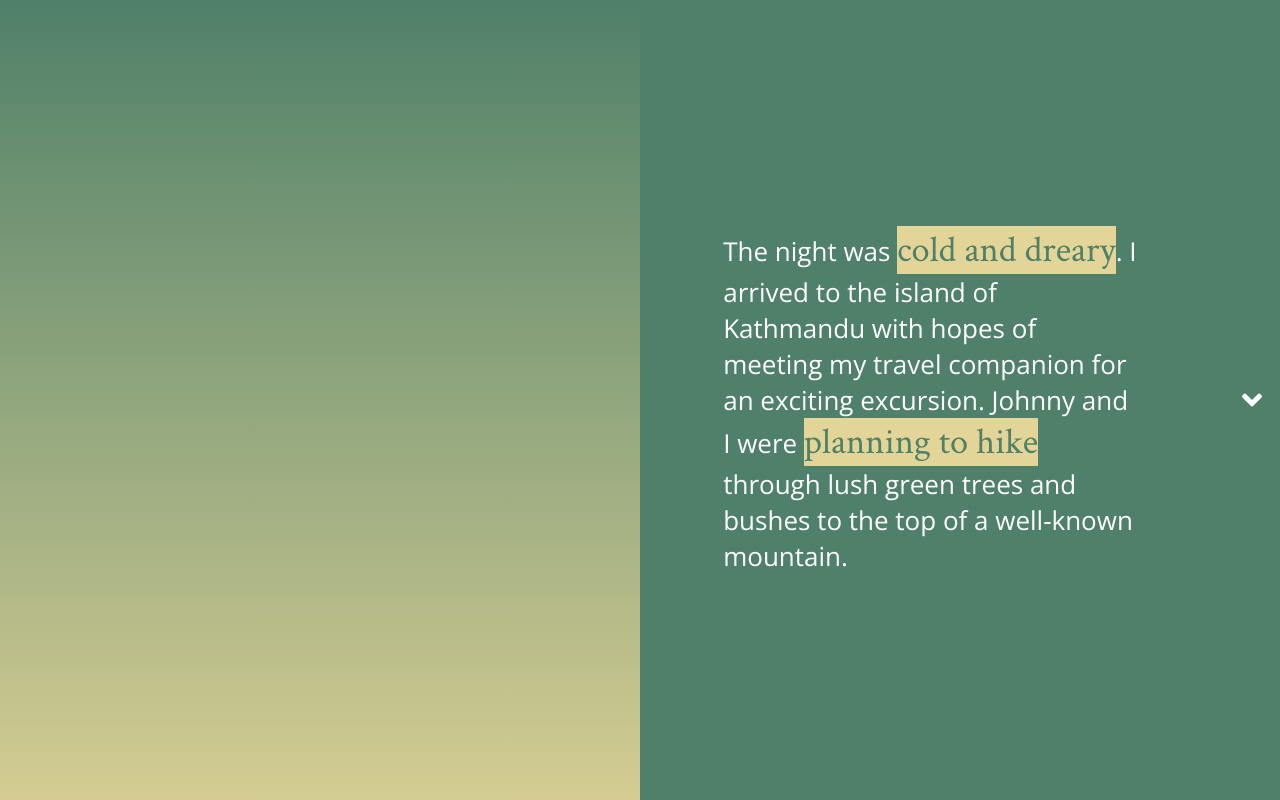
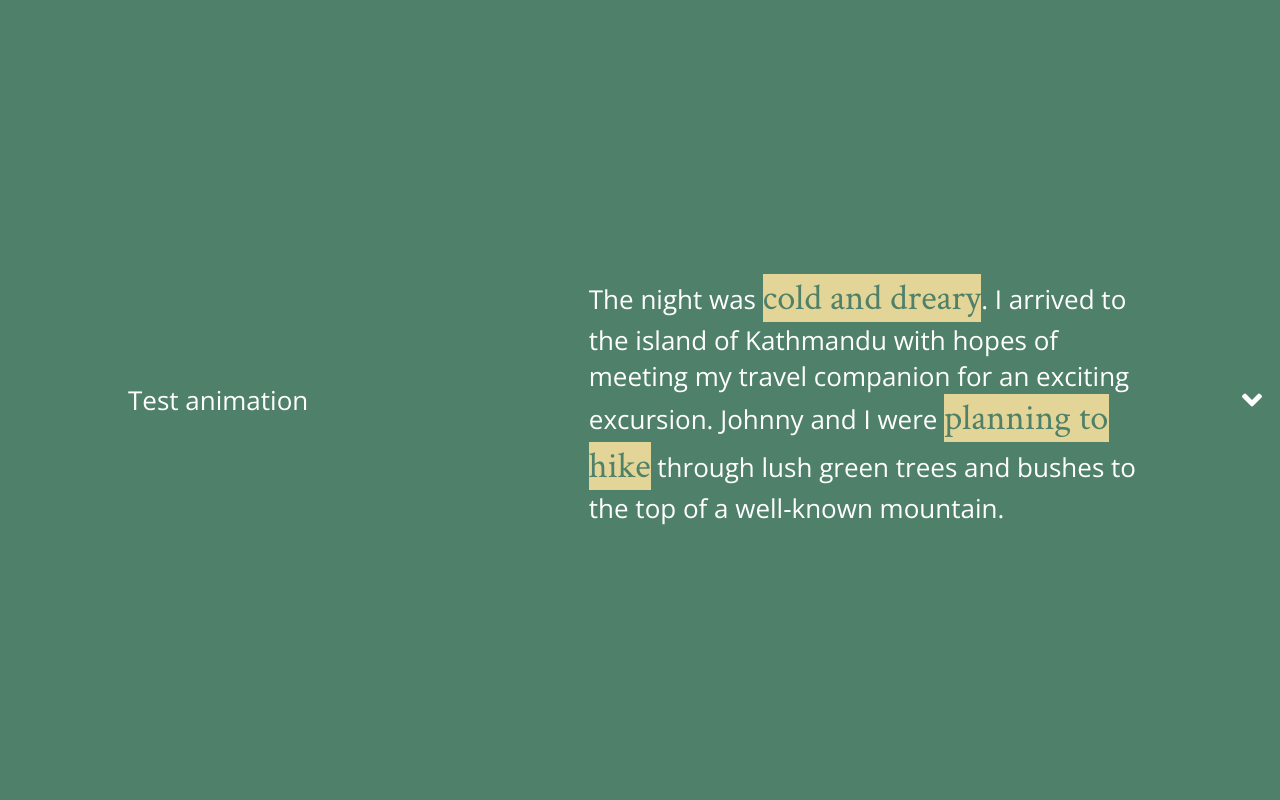
Before and after one commit to ryane1/GC-Final-Project, an Angular app: page /sad in a window 1280 px wide. Shown: the top 800 px of the page. Built offline with nearby package versions, Linux system fonts and the light colour scheme.

Commit message:
finished layout for all routes

```diff
--- a/src/app/story/anger-disgust/anger-disgust.component.css
+++ b/src/app/story/anger-disgust/anger-disgust.component.css
@@ -1,5 +1,12 @@
 /* Mobile Version */
-
+.content {
+  height: 50vh;
+}
+.anger1, .anger2, .anger3, .anger4, .anger5, .anger6, .anger7, .anger8, .anger9, .anger10 {
+  display: flex;
+  flex-direction: column;
+  justify-content: space-around;
+}
 /* Horizontal scroll */
 .horizontal_scroll {
   display: flex;
@@ -7,11 +14,11 @@
   overflow-x: auto;
 }
 section {
-  width: 100%;
   position: relative;
   display: flex;
   align-items: center;
-  height: 50vh;
+  height: 100vh;
+  width: 100vw;
   flex: 0 0 auto;
 }
 /* styling for sections */
@@ -79,6 +86,7 @@ p {
 .anger10 {
   background-color: #7e84ad;
 }
+/* styling for arrow buttons */
 .fa-angle-right {
   padding-right: 10px;
 }
@@ -93,7 +101,7 @@ p {
   /* adding gradient effect to background */
   div {
     height: 1000vh;
-    background-image: linear-gradient(
+    /* background-image: linear-gradient(
       #fe1100,
       #b31509,
       #44385c,
@@ -104,16 +112,11 @@ p {
       #44385c,
       #5c595a,
       #7e84ad
-    );
+    ); */
   }
   /* changing scroll to vertical */
   .horizontal_scroll {
     flex-direction: column;
-  }
-  section {
-    left: 50%;
-    width: 50vw;
-    height: 10%;
   }
   .fas {
     transform: rotate(90deg);
@@ -121,4 +124,14 @@ p {
   .fa-angle-right, .fa-angle-left {
     padding: 20px;
   }
+  .content {
+    width: 60vw;
+  }
+  .anger1, .anger2, .anger3, .anger4, .anger5, .anger6, .anger7, .anger8, .anger9, .anger10 {
+    flex-direction: row;
+    justify-content: space-between;
+  }
+  p {
+    padding: 10%;
+  }
 }
--- a/src/app/story/anger-disgust/anger-disgust.component.html
+++ b/src/app/story/anger-disgust/anger-disgust.component.html
@@ -1,74 +1,92 @@
 <div class="horizontal_scroll">
   <section class="anger1" #anger_1>
+    <p class>Test animation</p>
+    <section class="content">
       <p data-aos="fade-left" data-aos-duration="3000" data-aos-delay="200">
         The alarm clock <span class="angerspan1">echoed loudly</span> in my ears
-      for the third time. I sluggishly picked up my phone to snooze the annoying
-      ringing, when I realized I had 30 minutes until my first meeting of the
-      day with my team at work. My room was a
-      <span class="angerspan1">complete disaster</span> from clothes being flung
-      around aimlessly throughout the week. Have you ever heard of Speedy
-      Gonzalez? That was me in human form.
+        for the third time. I sluggishly picked up my phone to snooze the
+        annoying ringing, when I realized I had 30 minutes until my first
+        meeting of the day with my team at work. My room was a
+        <span class="angerspan1">complete disaster</span> from clothes being
+        flung around aimlessly throughout the week. Have you ever heard of
+        Speedy Gonzalez? That was me in human form.
       </p>
       <i (click)="scroll(anger_2)" class="fas fa-angle-right fa-2x"></i>
     </section>
+  </section>
 
   <section class="anger2" #anger_2>
+    <p>Test animation</p>
+    <section class="content">
       <i (click)="scroll(anger_1)" class="fas fa-angle-left fa-2x"></i>
       <p data-aos="fade-left" data-aos-duration="3000" data-aos-delay="200">
-      I darted back and forth across the room, looking for a presentable outfit.
-      I settled for a button-up shirt and a pair of jeans. I
-      <span class="angerspan2">sprinted to the kitchen counter</span> to grab my
-      keys and discovered something terrible. My keys were missing! My face
-      instantly <span class="angerspan2">turned red from anger</span> as I threw
-      my bag on the floor. I searched high and low but no luck.
+        I darted back and forth across the room, looking for a presentable
+        outfit. I settled for a button-up shirt and a pair of jeans. I
+        <span class="angerspan2">sprinted to the kitchen counter</span> to grab
+        my keys and discovered something terrible. My keys were missing! My face
+        instantly <span class="angerspan2">turned red from anger</span> as I
+        threw my bag on the floor. I searched high and low but no luck.
       </p>
       <i (click)="scroll(anger_3)" class="fas fa-angle-right fa-2x"></i>
     </section>
+  </section>
 
   <section class="anger3" #anger_3>
+    <p>Test animation</p>
+    <section class="content">
       <i (click)="scroll(anger_2)" class="fas fa-angle-left fa-2x"></i>
       <p data-aos="fade-left" data-aos-duration="3000" data-aos-delay="200">
-      All of sudden, Petey, my parrot, began yelling, “I’m hungry, I’m hungry”.
+        All of sudden, Petey, my parrot, began yelling, “I’m hungry, I’m
+        hungry”.
         <span class="angerspan3">I didn’t have time</span> to make him an
         assortment of fruits and vegetables like I normally do. Unfortunately, I
-      had to give him the banana that I was planning to eat for breakfast. Now I
-      had to face the fact that I was going to be
+        had to give him the banana that I was planning to eat for breakfast. Now
+        I had to face the fact that I was going to be
         <span class="angerspan3">late and hungry</span>. As I placed the small
         bowl of fruit in Petey’s cage, I noticed my car keys tucked away behind
         one of his toys.
       </p>
       <i (click)="scroll(anger_4)" class="fas fa-angle-right fa-2x"></i>
     </section>
+  </section>
 
   <section class="anger4" #anger_4>
+    <p>Test animation</p>
+    <section class="content">
       <i (click)="scroll(anger_3)" class="fas fa-angle-left fa-2x"></i>
       <p data-aos="fade-left" data-aos-duration="3000" data-aos-delay="200">
         Fun fact: sometimes Petey likes to sneak out of his cage at night and
-      <span class="angerspan4">wreak havoc</span> in the living room, then sneak
-      back into his cage as if nothing happened. If you’re thinking about
-      getting a parrot as a pet, just don’t! After I squinted my drowsy eyelids
-      and stared the unphased Petey in his eyes for about 10 seconds, I
-      <span class="angerspan4">slammed the front door</span> and headed towards
-      the car.
+        <span class="angerspan4">wreak havoc</span> in the living room, then
+        sneak back into his cage as if nothing happened. If you’re thinking
+        about getting a parrot as a pet, just don’t! After I squinted my drowsy
+        eyelids and stared the unphased Petey in his eyes for about 10 seconds,
+        I <span class="angerspan4">slammed the front door</span> and headed
+        towards the car.
       </p>
       <i (click)="scroll(anger_5)" class="fas fa-angle-right fa-2x"></i>
     </section>
+  </section>
 
   <section class="anger5" #anger_5>
+    <p>Test animation</p>
+    <section class="content">
       <i (click)="scroll(anger_4)" class="fas fa-angle-left fa-2x"></i>
       <p data-aos="fade-left" data-aos-duration="3000" data-aos-delay="200">
-      I revved up the engine and zoomed out the driveway. Surprisingly, I hadn’t
-      received email notifications from my team about my tardiness. I dropped
-      down onto the freeway and found myself stuck in
+        I revved up the engine and zoomed out the driveway. Surprisingly, I
+        hadn’t received email notifications from my team about my tardiness. I
+        dropped down onto the freeway and found myself stuck in
         <span class="angerspan5">bumper to bumper traffic</span>. I didn’t even
         bother to look at the time, to save myself from the
-      <span class="angerspan5">torment of being extremely late</span>. Luckily,
-      the traffic lightened up after a few minutes.
+        <span class="angerspan5">torment of being extremely late</span>.
+        Luckily, the traffic lightened up after a few minutes.
       </p>
       <i (click)="scroll(anger_6)" class="fas fa-angle-right fa-2x"></i>
     </section>
+  </section>
 
   <section class="anger6" #anger_6>
+    <p>Test animation</p>
+    <section class="content">
       <i (click)="scroll(anger_5)" class="fas fa-angle-left fa-2x"></i>
       <p data-aos="fade-left" data-aos-duration="3000" data-aos-delay="200">
         I pulled into the parking lot and thought about a
@@ -80,19 +98,25 @@
       </p>
       <i (click)="scroll(anger_7)" class="fas fa-angle-right fa-2x"></i>
     </section>
+  </section>
 
   <section class="anger7" #anger_7>
+    <p>Test animation</p>
+    <section class="content">
       <i (click)="scroll(anger_6)" class="fas fa-angle-left fa-2x"></i>
       <p data-aos="fade-left" data-aos-duration="3000" data-aos-delay="200">
         I frantically hopped out of the car and just when I thought the morning
         couldn’t get any worse, my phone slipped out of my hand.
-      <span class="angerspan7">I yelled at the top of my lungs in rage</span> as
-      I tried to save myself and the phone from immense agony.
+        <span class="angerspan7">I yelled at the top of my lungs in rage</span>
+        as I tried to save myself and the phone from immense agony.
       </p>
       <i (click)="scroll(anger_8)" class="fas fa-angle-right fa-2x"></i>
     </section>
+  </section>
 
   <section class="anger8" #anger_8>
+    <p>Test animation</p>
+    <section class="content">
       <i (click)="scroll(anger_7)" class="fas fa-angle-left fa-2x"></i>
       <p data-aos="fade-left" data-aos-duration="3000" data-aos-delay="200">
         The gut-wrenching sound of my brand new phone hitting the pavement sent
@@ -102,8 +126,11 @@
       </p>
       <i (click)="scroll(anger_9)" class="fas fa-angle-right fa-2x"></i>
     </section>
+  </section>
 
   <section class="anger9" #anger_9>
+    <p>Test animation</p>
+    <section class="content">
       <i (click)="scroll(anger_8)" class="fas fa-angle-left fa-2x"></i>
       <p data-aos="fade-left" data-aos-duration="3000" data-aos-delay="200">
         As I examined my phone, the shattered screen
@@ -113,19 +140,21 @@
       </p>
       <i (click)="scroll(anger_10)" class="fas fa-angle-right fa-2x"></i>
     </section>
+  </section>
 
   <section class="anger10" #anger_10>
+    <p>Test animation</p>
+    <section class="content">
       <i (click)="scroll(anger_9)" class="fas fa-angle-left fa-2x"></i>
       <p data-aos="fade-left" data-aos-duration="3000" data-aos-delay="200">
-      On my way to the conference room, I noticed my co-worker casually sitting
-      at his desk. I asked if I had missed the meeting and he said, “<span
-        class="angerspan10"
-        >What meeting?</span
-      >
-      Are you talking about the one tomorrow?” with confusion. At that moment, I
-      realized that I set my alarm for the wrong day.
+        On my way to the conference room, I noticed my co-worker casually
+        sitting at his desk. I asked if I had missed the meeting and he said,
+        “<span class="angerspan10">What meeting?</span>
+        Are you talking about the one tomorrow?” with confusion. At that moment,
+        I realized that I set my alarm for the wrong day.
         <span class="angerspan10">I was flabbergasted</span> by the turn of
         events.
       </p>
     </section>
+  </section>
 </div>
--- a/src/app/story/joy-surprise/joy-surprise.component.css
+++ b/src/app/story/joy-surprise/joy-surprise.component.css
@@ -3,7 +3,6 @@
   height: 50vh;
 }
 .part1, .part2, .part3, .part4, .part5, .part6, .part7, .part8, .part9, .part10 {
-  /* height: 50vh; */
   display: flex;
   flex-direction: column;
   justify-content: space-around;
@@ -86,6 +85,7 @@ p {
   background-color: #f28080;
   color: white;
 }
+/* styling for arrow buttons */
 .fa-angle-right {
   padding-right: 10px;
 }
@@ -127,8 +127,6 @@ p {
     width: 60vw;
   }
   .part1, .part2, .part3, .part4, .part5, .part6, .part7, .part8, .part9, .part10 {
-    /* height: 50vh; */
-    display: flex;
     flex-direction: row;
     justify-content: space-between;
   }
--- a/src/app/story/sadness-fear/sadness-fear.component.css
+++ b/src/app/story/sadness-fear/sadness-fear.component.css
@@ -1,5 +1,12 @@
 /* Mobile Version */
-
+.content {
+  height: 50vh;
+}
+.fear1, .fear2, .fear3, .fear4, .fear5, .fear6, .fear7, .fear8, .fear9, .fear10 {
+  display: flex;
+  flex-direction: column;
+  justify-content: space-around;
+}
 /* Horizontal scroll */
 .horizontal_scroll {
   display: flex;
@@ -7,11 +14,11 @@
   overflow-x: auto;
 }
 section {
-  width: 100%;
   position: relative;
   display: flex;
   align-items: center;
-  height: 50vh;
+  height: 100vh;
+  width: 100vw;
   flex: 0 0 auto;
 }
 /* styling for each section */
@@ -78,6 +85,7 @@ p {
 .fear10 {
   background-color: #b8e63d;
 }
+/* styling for arrow buttons */
 .fa-angle-right {
   padding-right: 10px;
 }
@@ -85,14 +93,14 @@ p {
   padding-left: 10px;
 }
 /* Desktop Version */
-@media only screen and (min-width: 992px) {
+@media only screen and (min-width: 768px) {
   p {
     font-size: 26px;
   }
   /* gradient background */
   div {
     height: 1000vh;
-    background-image: linear-gradient(
+    /* background-image: linear-gradient(
       #4f8069,
       #e3d597,
       #293b75,
@@ -103,16 +111,11 @@ p {
       #293b75,
       #334011,
       #b8e63d
-    );
+    ); */
   }
   /* changing scroll to vertical */
   .horizontal_scroll {
     flex-direction: column;
-  }
-  section {
-    left: 50%;
-    width: 50vw;
-    height: 10%;
   }
   .fas {
     transform: rotate(90deg);
@@ -120,4 +123,14 @@ p {
   .fa-angle-right, .fa-angle-left {
     padding: 20px;
   }
+  .content {
+    width: 60vw;
+  }
+  .fear1, .fear2, .fear3, .fear4, .fear5, .fear6, .fear7, .fear8, .fear9, .fear10 {
+    flex-direction: row;
+    justify-content: space-between;
+  }
+  p {
+    padding: 10%;
+  }
 }
--- a/src/app/story/sadness-fear/sadness-fear.component.html
+++ b/src/app/story/sadness-fear/sadness-fear.component.html
@@ -1,97 +1,122 @@
 <div class="horizontal_scroll">
   <section class="fear1" #fear_1>
+    <p class>Test animation</p>
+    <section class="content">
       <p data-aos="fade-left" data-aos-duration="3000" data-aos-delay="200">
-      The night was <span class="fearspan1">cold and dreary</span>. I arrived to
-      the island of Kathmandu with hopes of meeting my travel companion for an
-      exciting excursion. Johnny and I were
+        The night was <span class="fearspan1">cold and dreary</span>. I arrived
+        to the island of Kathmandu with hopes of meeting my travel companion for
+        an exciting excursion. Johnny and I were
         <span class="fearspan1">planning to hike</span> through lush green trees
         and bushes to the top of a well-known mountain.
       </p>
       <i (click)="scroll(fear_2)" class="fas fa-angle-right fa-2x"></i>
     </section>
+  </section>
 
   <section class="fear2" #fear_2>
+    <p class>Test animation</p>
+    <section class="content">
       <i (click)="scroll(fear_1)" class="fas fa-angle-left fa-2x"></i>
       <p data-aos="fade-left" data-aos-duration="3000" data-aos-delay="200">
         I usually don’t travel to remote islands
         <span class="fearspan2">alone</span>, but I decided to take the risk. I
-      spent the night meeting the people of the town. Everything was going well
-      until
+        spent the night meeting the people of the town. Everything was going
+        well until
         <span class="fearspan2"
           >I was dared to eat a chocolate covered grasshopper</span
         >.
       </p>
       <i (click)="scroll(fear_3)" class="fas fa-angle-right fa-2x"></i>
     </section>
+  </section>
 
   <section class="fear3" #fear_3>
+    <p class>Test animation</p>
+    <section class="content">
       <i (click)="scroll(fear_2)" class="fas fa-angle-left fa-2x"></i>
       <p data-aos="fade-left" data-aos-duration="3000" data-aos-delay="200">
         While I admire Guy Fieri’s fearlessness to eat
-      <span class="fearspan3">chicken toes and lizard arms</span>, I was not up
-      for the challenge at all. However, I didn’t want to seem like a scaredy
-      cat in front of my new friends, so I obliged.
+        <span class="fearspan3">chicken toes and lizard arms</span>, I was not
+        up for the challenge at all. However, I didn’t want to seem like a
+        scaredy cat in front of my new friends, so I obliged.
         <span class="fearspan3">I closed my eyes in despair and chewed.</span>
       </p>
       <i (click)="scroll(fear_4)" class="fas fa-angle-right fa-2x"></i>
     </section>
+  </section>
 
   <section class="fear4" #fear_4>
+    <p class>Test animation</p>
+    <section class="content">
       <i (click)="scroll(fear_3)" class="fas fa-angle-left fa-2x"></i>
       <p data-aos="fade-left" data-aos-duration="3000" data-aos-delay="200">
         As I felt the bugs’ stiff
-      <span class="fearspan4">legs crunch in my mouth</span>, I imagined that it
-      was a handful of fresh, crispy fries from McDonald’s. Laughs echoed from
-      the crowd as they witnessessed the expression of
+        <span class="fearspan4">legs crunch in my mouth</span>, I imagined that
+        it was a handful of fresh, crispy fries from McDonald’s. Laughs echoed
+        from the crowd as they witnessessed the expression of
         <span class="fearspan4">disgust</span> cover my face. Don’t eat
-      grasshoppers in any way, shape, or form, I beg of you! Suddenly, the loud
-      voices began to fade slowly.
+        grasshoppers in any way, shape, or form, I beg of you! Suddenly, the
+        loud voices began to fade slowly.
       </p>
       <i (click)="scroll(fear_5)" class="fas fa-angle-right fa-2x"></i>
     </section>
+  </section>
 
   <section class="fear5" #fear_5>
+    <p class>Test animation</p>
+    <section class="content">
       <i (click)="scroll(fear_4)" class="fas fa-angle-left fa-2x"></i>
       <p data-aos="fade-left" data-aos-duration="3000" data-aos-delay="200">
         I opened my eyes and saw
-      <span class="fearspan5">lightning bolts sketch the dark, black sky.</span>
-      Everyone scattered in different directions. If you’re from Kathmandu, you
-      know when it rains, it pours. As a visitor, I apparently didn’t get the
-      memo.
+        <span class="fearspan5"
+          >lightning bolts sketch the dark, black sky.</span
+        >
+        Everyone scattered in different directions. If you’re from Kathmandu,
+        you know when it rains, it pours. As a visitor, I apparently didn’t get
+        the memo.
         <span class="fearspan5"
           >A thunderous cloud stood above my head and released a monsoon.</span
         >
       </p>
       <i (click)="scroll(fear_6)" class="fas fa-angle-right fa-2x"></i>
     </section>
+  </section>
 
   <section class="fear6" #fear_6>
+    <p class>Test animation</p>
+    <section class="content">
       <i (click)="scroll(fear_5)" class="fas fa-angle-left fa-2x"></i>
       <p data-aos="fade-left" data-aos-duration="3000" data-aos-delay="200">
-      I <span class="fearspan6">frantically sprinted</span> towards the nearest
-      place of shelter. The heavy wind blew so hard that it formed a blurry cast
-      over my eyes. I felt like I was Tom Hanks in a scene from Cast Away. Out
-      of nowhere, I saw
-      <span class="fearspan6">dimmed headlights approaching me.</span> It was an
-      old man driving a rickshaw.
+        I <span class="fearspan6">frantically sprinted</span> towards the
+        nearest place of shelter. The heavy wind blew so hard that it formed a
+        blurry cast over my eyes. I felt like I was Tom Hanks in a scene from
+        Cast Away. Out of nowhere, I saw
+        <span class="fearspan6">dimmed headlights approaching me.</span> It was
+        an old man driving a rickshaw.
       </p>
       <i (click)="scroll(fear_7)" class="fas fa-angle-right fa-2x"></i>
     </section>
+  </section>
 
   <section class="fear7" #fear_7>
+    <p class>Test animation</p>
+    <section class="content">
       <i (click)="scroll(fear_6)" class="fas fa-angle-left fa-2x"></i>
       <p data-aos="fade-left" data-aos-duration="3000" data-aos-delay="200">
         How he managed to drive through this
         <span class="fearspan7">treacherous weather</span> was beyond me.
-      Honestly, I didn’t care because I just wanted help, even if it was from a
-      <span class="fearspan7">stranger.</span> So I hopped on the rundown ride
-      and proceeded to tell the driver where I stayed. He didn’t speak any
-      English and could barely hear a word that I was saying.
+        Honestly, I didn’t care because I just wanted help, even if it was from
+        a <span class="fearspan7">stranger.</span> So I hopped on the rundown
+        ride and proceeded to tell the driver where I stayed. He didn’t speak
+        any English and could barely hear a word that I was saying.
       </p>
       <i (click)="scroll(fear_8)" class="fas fa-angle-right fa-2x"></i>
     </section>
+  </section>
 
   <section class="fear8" #fear_8>
+    <p class>Test animation</p>
+    <section class="content">
       <i (click)="scroll(fear_7)" class="fas fa-angle-left fa-2x"></i>
       <p data-aos="fade-left" data-aos-duration="3000" data-aos-delay="200">
         Frustratingly, I had no choice but to rely on my expert skills in
@@ -103,24 +128,30 @@
       </p>
       <i (click)="scroll(fear_9)" class="fas fa-angle-right fa-2x"></i>
     </section>
+  </section>
 
   <section class="fear9" #fear_9>
+    <p class>Test animation</p>
+    <section class="content">
       <i (click)="scroll(fear_8)" class="fas fa-angle-left fa-2x"></i>
       <p data-aos="fade-left" data-aos-duration="3000" data-aos-delay="200">
         As soon as I showed him the card, he
-      <span class="fearspan9">smiled and nodded</span> his head. I assumed that
-      he knew the location of the hotel and I felt a sigh of relief. For an old
-      guy, he was <span class="fearspan9">peddling quite fast</span>. I made it
-      to my room in less than 15 minutes.
+        <span class="fearspan9">smiled and nodded</span> his head. I assumed
+        that he knew the location of the hotel and I felt a sigh of relief. For
+        an old guy, he was <span class="fearspan9">peddling quite fast</span>. I
+        made it to my room in less than 15 minutes.
       </p>
       <i (click)="scroll(fear_10)" class="fas fa-angle-right fa-2x"></i>
     </section>
+  </section>
 
   <section class="fear10" #fear_10>
+    <p class>Test animation</p>
+    <section class="content">
       <i (click)="scroll(fear_9)" class="fas fa-angle-left fa-2x"></i>
       <p data-aos="fade-left" data-aos-duration="3000" data-aos-delay="200">
-      The next day, Johnny called me and said that his cat, Snuggles, got stuck
-      on his roof and he couldn’t make it to the trip.
+        The next day, Johnny called me and said that his cat, Snuggles, got
+        stuck on his roof and he couldn’t make it to the trip.
         <span class="fearspan10"
           >I blame the downfall of this trip on the grasshopper!</span
         >
@@ -129,4 +160,5 @@
         family.
       </p>
     </section>
+  </section>
 </div>
```
Lines whose indentation alone changed are shown as unchanged.
